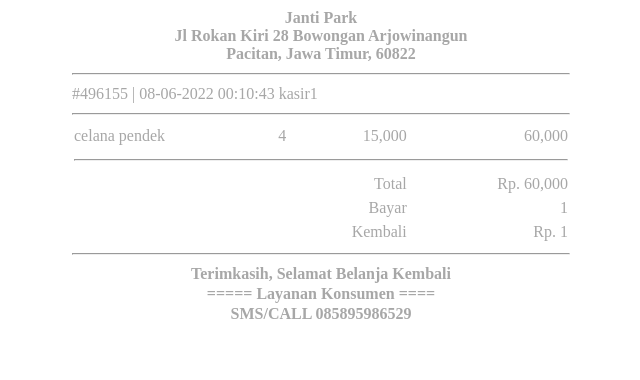
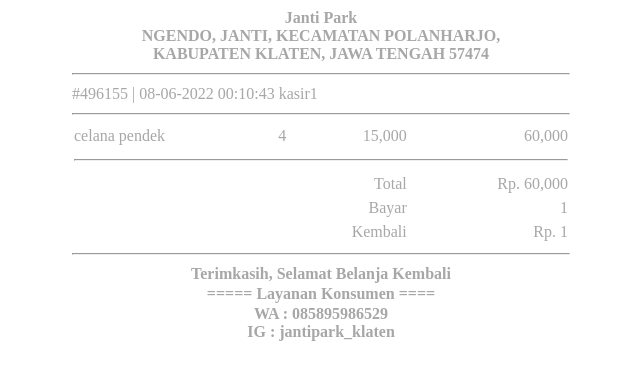
Before and after one commit to AncaSea/perdalu-jantipark, a PHP site: page /transaksi_selesai.php?idtrx=496155 in a window 1280 px wide. Shown: the top 380 px of the page, without its empty margins (319-959 px from the left). Run offline with PHP 8.4, Linux system fonts and the light colour scheme; a user stored in the database is signed in; data comes from the database, SQL or seed files in the repository; data that the repository does not hold is empty.

Commit message:
[uikasirnota]

```diff
--- a/assets/css/style.css
+++ b/assets/css/style.css
@@ -428,7 +428,7 @@ ul.sidebar-menu li a.active i {
 
 .wrapper {
     display: inline-block;
-    margin-top: 60px;
+    /* margin-top: 60px; */
     margin-bottom: 15em;
     padding-left: 15px;
     padding-right: 15px;
--- a/pageAdmin/kasir.php
+++ b/pageAdmin/kasir.php
@@ -54,8 +54,8 @@ if(isset($_GET['pesan'])){
 					<h1>Kasir</h1>
 					<!-- <h2>Hai <?=$_SESSION['namakasir']?></h2> -->
 					<!-- <a href="logout.php">Logout</a> | -->
-					<a href="keranjang_reset.php">Reset Keranjang</a> |
-					<a href="admin.php?page=lap_penjualan/penjualan">Riwayat Transaksi</a>
+					<a href="keranjang_reset.php"class="btn btn-danger btn-md pull-left">Reset Keranjang</a> |
+					<a href="admin.php?page=lap_penjualan/penjualan"class="btn btn-warning btn-md margin-left 50px">Riwayat Transaksi </a>
 				</div>
 
 			</div>
--- a/transaksi_selesai.php
+++ b/transaksi_selesai.php
@@ -31,8 +31,8 @@ $detailbrg = mysqli_query($dbconnect, "SELECT penjualan.*, stok_brg.nama_brg FRO
 		<table width="500" border="0" cellpadding="1" cellspacing="0">
 			<tr>
 				<th>Janti Park<br>
-					Jl Rokan Kiri 28 Bowongan Arjowinangun <br>
-				Pacitan, Jawa Timur, 60822</th>
+				NGENDO, JANTI, KECAMATAN POLANHARJO, <br>
+				KABUPATEN KLATEN, JAWA TENGAH 57474</th>
 			</tr>
 			<tr align="center"><td><hr></td></tr>
 			<tr>
@@ -86,7 +86,8 @@ $detailbrg = mysqli_query($dbconnect, "SELECT penjualan.*, stok_brg.nama_brg FRO
 				<th>===== Layanan Konsumen ====</th>
 			</tr>
 			<tr>
-				<th>SMS/CALL 085895986529 </th>
+				<th>WA : 085895986529 <br>
+					IG : jantipark_klaten <br></th>
 			</tr>
 		</table>
 	</div>
```
